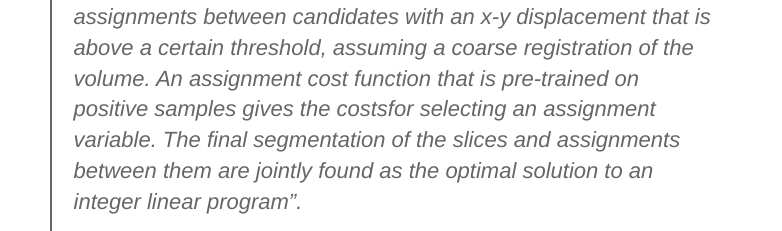
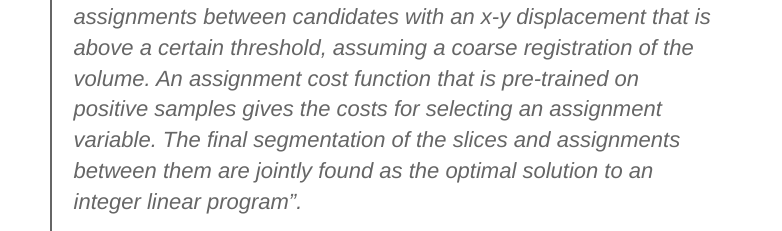
Before and after one commit to lmanan/lmanan.github.io, a Jekyll site: the page built from _posts/2021-04-28-Efficient-Automatic-3D-Reconstruction-of-Branching-Neurons-from-EM-Data.md, in a window 1280 px wide and 900 px high. Shown: the part 666-897 px from the top of the window, without its empty margins (248-1030 px from the left). Built offline with Jekyll 4.4.1, drawn with Linux system fonts in a browser that asks for light colours; a script that is not in the unit is left out; some of the changed text lies outside the part shown.

Commit message:
update post

```diff
--- a/_posts/2021-04-28-Efficient-Automatic-3D-Reconstruction-of-Branching-Neurons-from-EM-Data.md
+++ b/_posts/2021-04-28-Efficient-Automatic-3D-Reconstruction-of-Branching-Neurons-from-EM-Data.md
@@ -8,7 +8,7 @@ comments: true
 ---
 
 (From [Funke et al, 2012](https://ieeexplore.ieee.org/document/6247777))
->"To begin with, we generate different segmentation hypotheses for each slice of the volume individually, i.e., without consideration of the spatial context in the z-direction. This is achieved by a sequence of parameterized graph cut segmentations. Then, all possible assignments of these segmentation hypotheses, between each pair of consecutive slices, are enumerated and represented by binary assignment variables. Each possible continuation, branching, and end of a neuron is explicitly represented by an assignment variable of its own. To keep the number of variables low, we discard assignments between candidates with an x-y displacement that is above a certain threshold, assuming a coarse registration of the volume. An assignment cost function that is pre-trained on positive samples gives the costsfor selecting an assignment variable. The final segmentation of the slices and assignments between them are jointly found as the optimal solution to an integer linear program".
+>"To begin with, we generate different segmentation hypotheses for each slice of the volume individually, i.e., without consideration of the spatial context in the z-direction. This is achieved by a sequence of parameterized graph cut segmentations. Then, all possible assignments of these segmentation hypotheses, between each pair of consecutive slices, are enumerated and represented by binary assignment variables. Each possible continuation, branching, and end of a neuron is explicitly represented by an assignment variable of its own. To keep the number of variables low, we discard assignments between candidates with an x-y displacement that is above a certain threshold, assuming a coarse registration of the volume. An assignment cost function that is pre-trained on positive samples gives the costs for selecting an assignment variable. The final segmentation of the slices and assignments between them are jointly found as the optimal solution to an integer linear program".
 
 
 The authors proposed a strategy for performing 3d neuron instance segmentation - they approach this by associating segmentations obtained from 2d slices. For each slice, they generate a hierarchy of segmentations. This hierarchy is obtained in a parameterized manner (for example by changing the value of a certain binary thresholding parameter, one can obtain different regions of the foreground, which can be separated into individual instances using connected components. This implies that for each value of the binary threshold parameter, one would get a different instance segmentation. These different hypotheses can be arranged into a dendrogram/tree. For each z slice, the authors thus produce a dendrogram. Then the problem becomes to find a subset of associations across these dendrograms that would explain the whole 3d volume.
```
